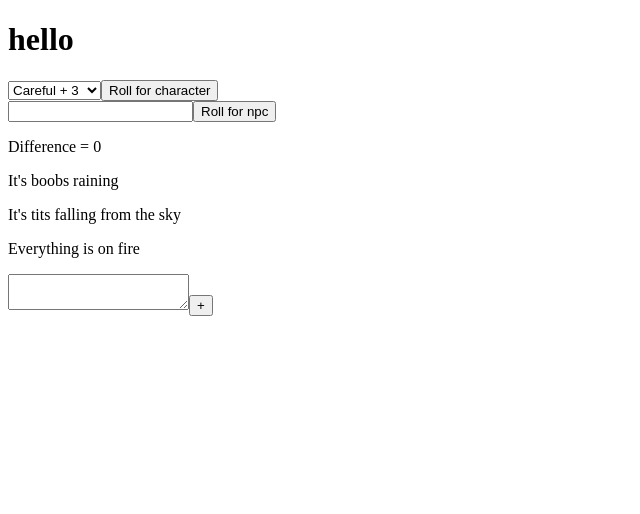
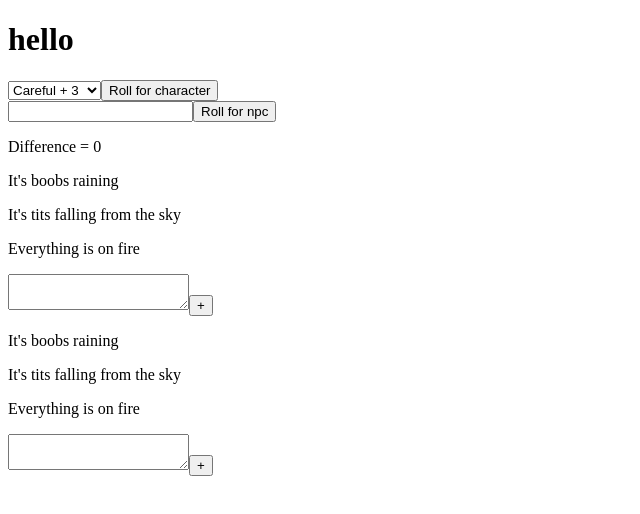
Before and after one commit to Martin-Velev/FateTool, a React (Create React App) app: page / in a window 1280 px wide. Shown: the top 514 px of the page, without its empty margins (0-640 px from the left). Built offline with nearby package versions, Linux system fonts and the light colour scheme.

Commit message:
refactored aspects in to seperate component

```diff
--- a/src/components/App.js
+++ b/src/components/App.js
@@ -1,11 +1,7 @@
 import React, { Component } from 'react';
 import {approaches} from '../constants/constants'
-let someVar = 'boobs'
-const aspects = [
-  `It\'s ${someVar} raining`,
-  'It\'s tits falling from the sky',
-  'Everything is on fire'
-]
+import Aspects from './Aspects'
+
 
 class App extends Component {
   constructor(props){
@@ -15,17 +11,12 @@ class App extends Component {
       npcRollResult: '',
       selectedApproachModifier: approaches[0].modifier,
       maualModifier: '',
-      aspects: aspects,
-      newAspect: ''
     }
   }
 
   render() {
     const approachesList = approaches.map((approach) => {
       return <option value={approach.modifier} > {approach.name} + {approach.modifier}</option>
-    })
-    const aspectsList = this.state.aspects.map((aspect) => {
-      return <p> {aspect} </p>
     })
     return (
       <div>
@@ -44,10 +35,8 @@ class App extends Component {
         {this.state.npcRollResult}
         <br />
         <p> Difference = {this.state.characterRollResult - this.state.npcRollResult}</p>
-        {aspectsList}
-        <textarea value={this.state.newAspect} onChange={this.handleNewAspectChange} />
-        <button onClick={this.createNewAspect}> + </button>
-
+        <Aspects />
+        <Aspects />
       </div>
     );
   }
@@ -72,27 +61,6 @@ class App extends Component {
     })
   }
 
-  handleNewAspectChange = (event) => {
-    this.setState({
-      newAspect: event.target.value
-    })
-  }
-
-  createNewAspect = () => {
-    // this.state.aspects.push(this.state.newAspect)
-
-    this.setState(
-      (previousState) => {
-        let aspects = previousState.aspects
-        aspects.push(previousState.newAspect)
-        return {
-          aspects: aspects,
-          newAspect: ''
-        }
-      }
-    )
-  }
-
   roll = (modifier) => {
     let sum = 0
     for (var i = 0; i < 4; i++) {
--- /dev/null
+++ b/src/components/Aspects.js
@@ -0,0 +1,56 @@
+import React, { Component } from 'react';
+
+let someVar = 'boobs'
+const aspects = [
+  `It\'s ${someVar} raining`,
+  'It\'s tits falling from the sky',
+  'Everything is on fire'
+]
+
+class Aspects extends Component {
+  constructor(props) {
+    super(props)
+
+    this.state = {
+      aspects: aspects,
+      newAspect: ''
+    }
+  }
+
+  render() {
+    const aspectsList = this.state.aspects.map((aspect) => {
+      return <p> {aspect} </p>
+    })
+    return(
+      <div>
+        {aspectsList}
+        <textarea value={this.state.newAspect} onChange={this.handleNewAspectChange} />
+        <button onClick={this.createNewAspect}> + </button>
+      </div>
+
+    )
+  }
+
+  handleNewAspectChange = (event) => {
+    this.setState({
+      newAspect: event.target.value
+    })
+  }
+
+  createNewAspect = () => {
+    // this.state.aspects.push(this.state.newAspect)
+
+    this.setState(
+      (previousState) => {
+        let aspects = previousState.aspects
+        aspects.push(previousState.newAspect)
+        return {
+          aspects: aspects,
+          newAspect: ''
+        }
+      }
+    )
+  }
+}
+
+export default Aspects
```
